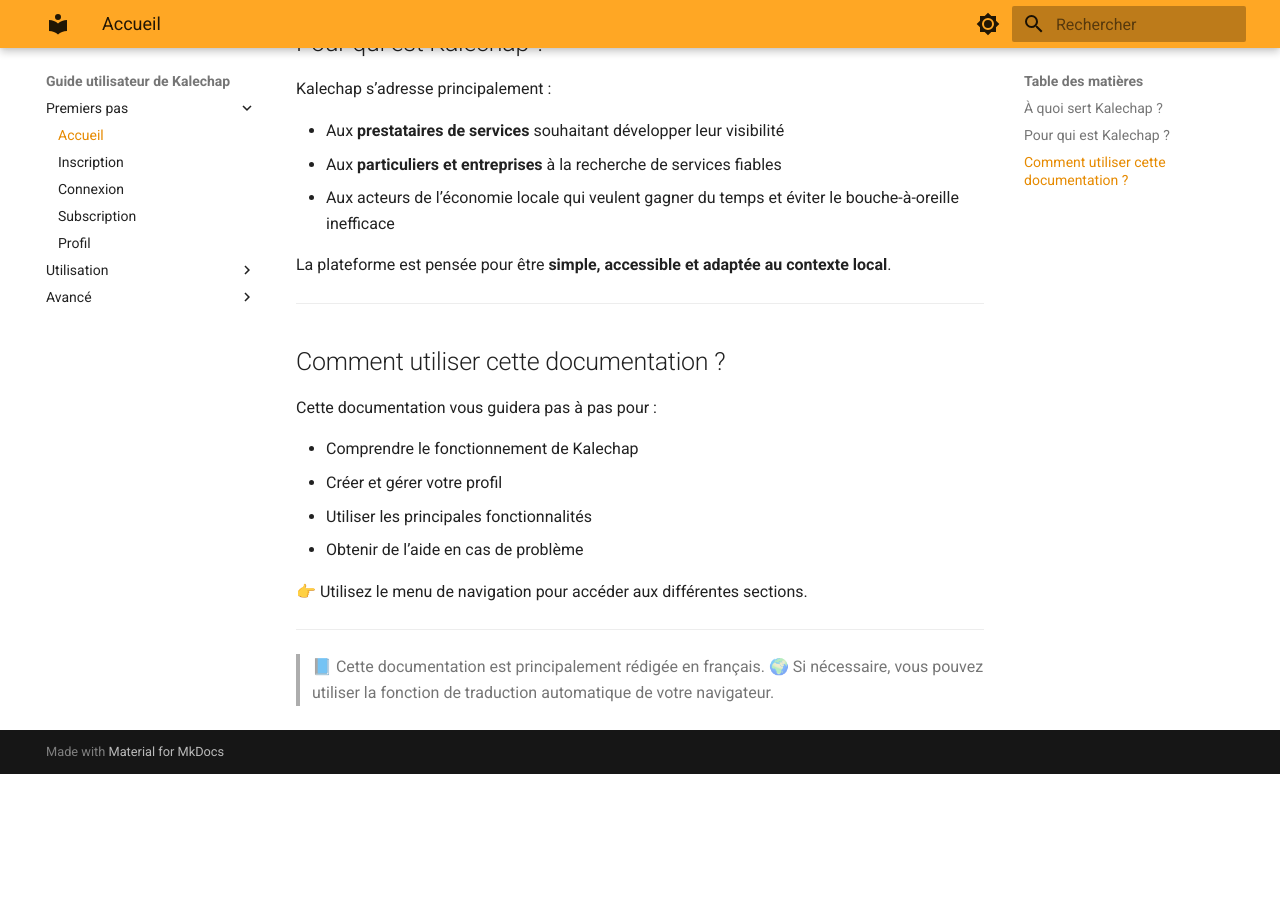
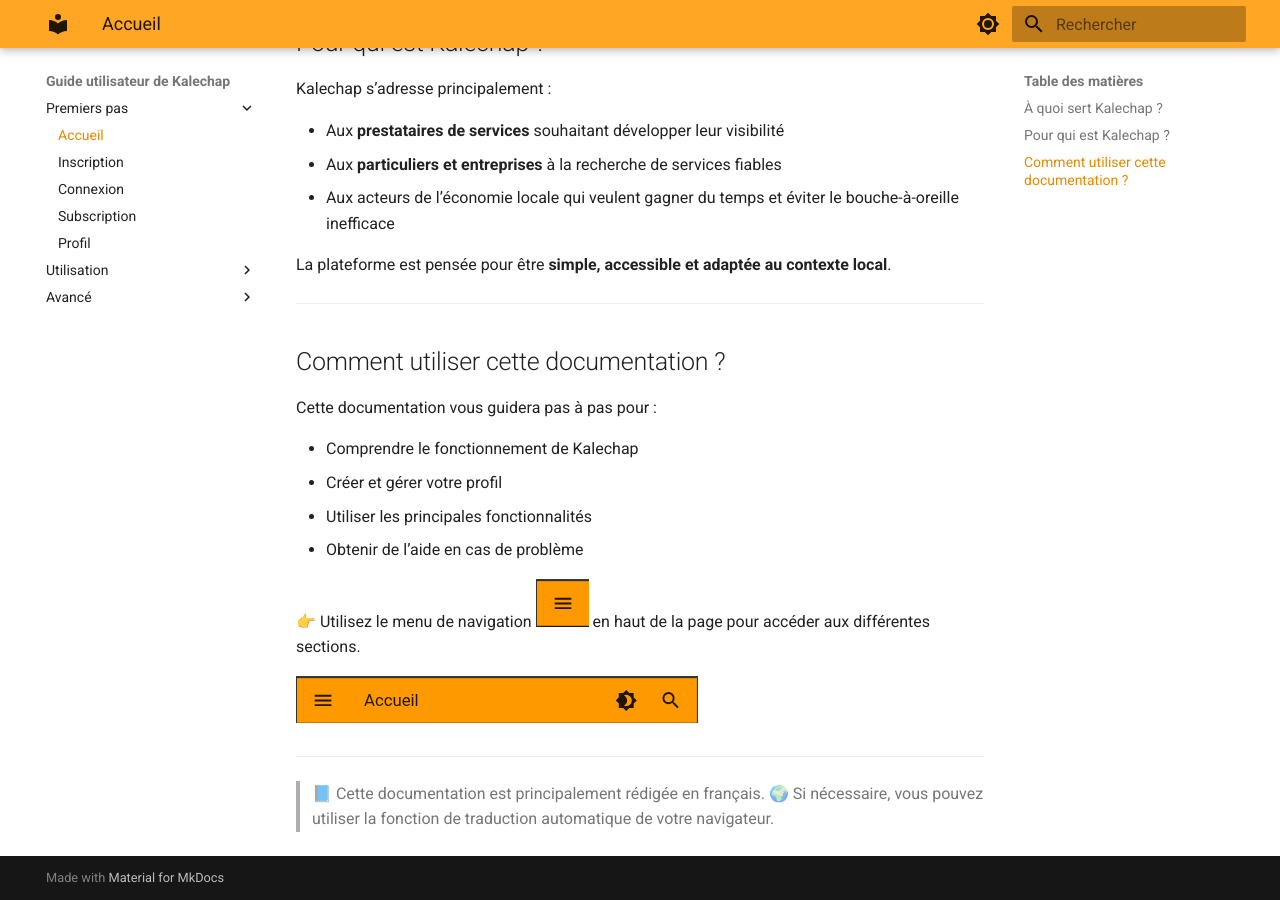
Before and after one commit to kanian/kalechap-userguide, an MkDocs documentation site: the page built from docs/index.md, in a window 1280 px wide and 900 px high, scrolled down 766 px. Built offline with MkDocs 1.6.1 and Material for MkDocs 9.7.7, drawn with Linux system fonts in a browser that asks for light colours; before the commit the page ends 1540 px from its top, so only the background shows below that.

Commit message:
docs: Add navigation guide images and integrate them into index.md.

```diff
--- a/docs/index.md
+++ b/docs/index.md
@@ -45,7 +45,9 @@
 - Utiliser les principales fonctionnalités
 - Obtenir de l’aide en cas de problème
 
-👉 Utilisez le menu de navigation pour accéder aux différentes sections.
+👉 Utilisez le menu de navigation ![Bouton men](images/hamburger_guide.png) en haut de la page pour accéder aux différentes sections.
+
+![Menu de navigation](images/menu_navigation_guide.png)
 
 ---
 
```
Also changed, not shown: docs/images/hamburger_guide.png (added), docs/images/menu_navigation_guide.png (added).
